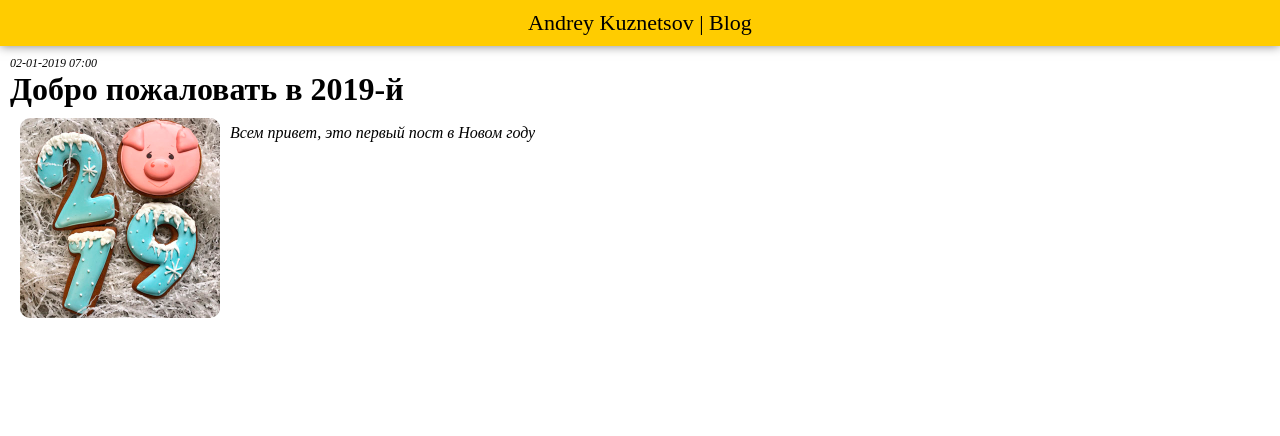
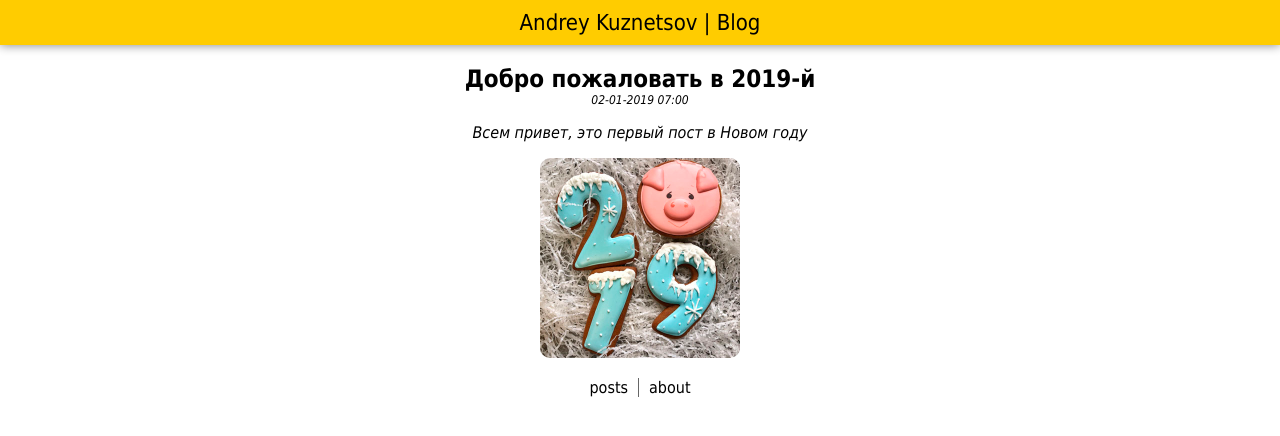
Before and after one commit to kuznetsovandrey76/blog, a Jekyll site: the page built from _posts/weekly/2019-01-02-week-31-12-06-01.markdown, in a window 1280 px wide. Shown: the top 436 px of the page. Built offline with Jekyll 4.4.1, drawn with Linux system fonts in a browser that asks for light colours.

Commit message:
add footer and about page

```diff
--- a/_includes/footer.html
+++ b/_includes/footer.html
@@ -0,0 +1,6 @@
+<footer class="footer">
+    <ul class="footer__list">
+        <li class="footer__item"><a class="footer__link" href="/">posts</a></li>
+        <li class="footer__item"><a class="footer__link" href="/about">about</a></li>
+    </ul>
+</footer>
--- a/_layouts/default.html
+++ b/_layouts/default.html
@@ -3,9 +3,9 @@
     {%- include head.html -%}
 <body>
     {% include header.html %}
-
-    {{ content }}
-
+    <section class="content">
+        {{ content }}
+    </section>
     {%- include footer.html -%}
 </body>
 </html>
--- a/_layouts/post.html
+++ b/_layouts/post.html
@@ -2,6 +2,4 @@
 layout: default
 author: "Andrey Kuznetsov"
 ---
-<div class="content">
-    {{ content }}
-</div>
+{{ content }}
--- a/_posts/weekly/2019-02-02-week-31-12-06-01.markdown
+++ b/_posts/weekly/2019-01-02-week-31-12-06-01.markdown
@@ -5,9 +5,9 @@
 title: "Добро пожаловать в 2019-й"
 ---
 {%- assign date_format = site.minima.date_format | default: "%d-%m-%Y %H:%M" -%}
+<h1 class="content__title">{{ page.title}}</h1>
 <p class="content__date">{{ page.date | date: date_format }}</p>
-<h1 class="content__title">{{ page.title}}</h1>
 <div class="post">
+    <p class="post__text">Всем привет, это первый пост в Новом году</p>
     <img class="image post__image" src="{{ site.images_path }}/02-01-2019.jpg">
-    <p class="post__text">Всем привет, это первый пост в Новом году</p>
 </div>
--- a/assets/css/style.css
+++ b/assets/css/style.css
@@ -1,6 +1,9 @@
 body {
     margin: 0;
+    font-family: "Tahoma";
+
 }
+
 
 /* HEADER */
 .header {
@@ -16,9 +19,11 @@
     color: black;
 }
 
+
 /* CONTENT */
 .content {
- margin: 10px;
+    text-align: center;
+    margin: 20px 0;
 }
 .content__title {
     margin: 0;
@@ -29,33 +34,65 @@
     font-style: italic;
 }
 
+
 .posts {
     list-style-type: none;
-    padding: 10px 0 0 10px;
-    margin: 0;
+    margin: 0 auto;
+    text-align: center;
 }
 .posts__date {
     font-style: italic;
     font-size: 12px;
-}
-.posts__item {
-    margin-bottom: 10px;
+    display: flex;
+    flex-direction: column;
+    justify-content: center;
 }
 .posts__link {
-    display: block;
     font-size: 20px;
+    text-decoration: none;
+    margin: 0 5px;
+    color: black;
+}
+.posts__link:hover {
+    color: gray;
 }
 
-.post {
-    display: flex;
-}
 .post__image {
     width: 200px;
     height: 200px;
     border-radius: 10px;
     display: block;
-    margin: 10px;
+    margin: 0 auto;
 }
 .post__text {
     font-style: italic;
 }
+
+
+/* FOOTER */
+
+.footer__list {
+    display: flex;
+    list-style: none;
+    margin: 0 auto;
+    padding: 0;
+    justify-content: center;
+}
+.footer__link {
+    margin: 0 10px;
+    text-decoration: none;
+    color: black;
+}
+.footer__link:hover {
+    color: gray;
+}
+.footer__item + .footer__item {
+    border-left: solid 1px #666;
+}
+
+
+/* ABOUT */
+.about__image {
+    width: 200px;
+    border-radius: 50%;
+}
```
Also changed, not shown: _layouts/home.html (+11 -8 lines), about.md (+5 -15 lines).
